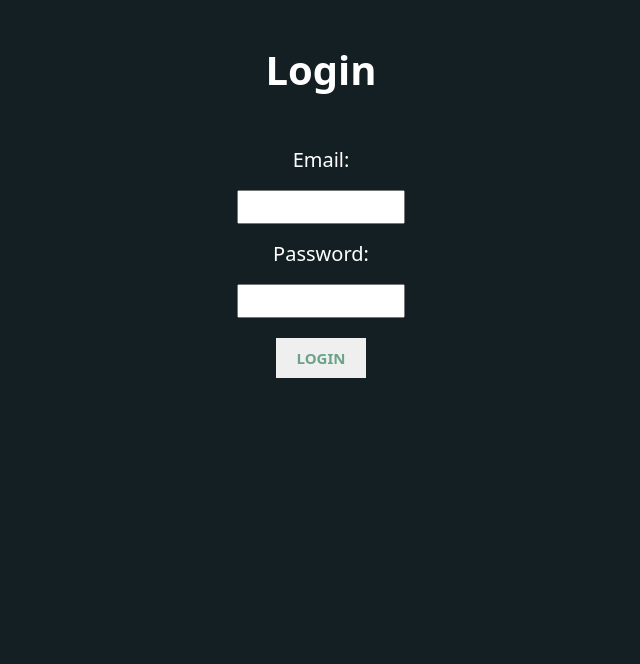
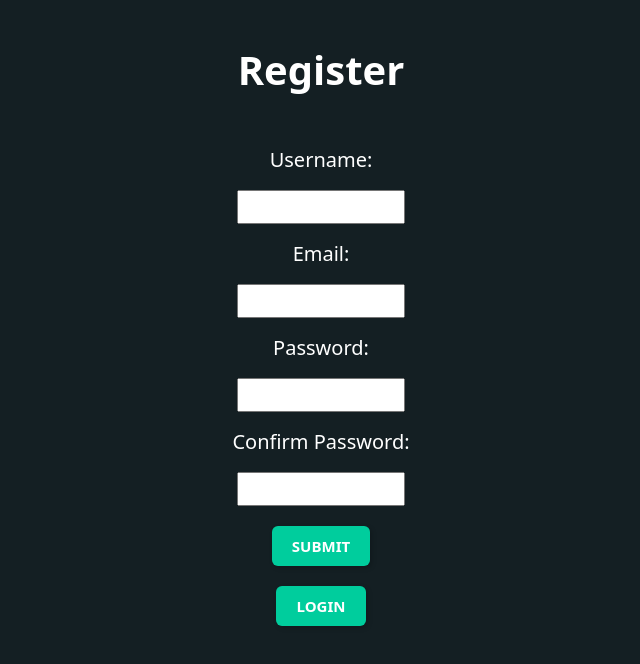
Before and after one commit to BryanBooij/TLE-3, a React (Vite) app: page /Register in a window 1280 px wide. Before the commit this address led to /. Shown: the top 664 px of the page, without its empty margins (319-959 px from the left). Built offline with nearby package versions, Linux system fonts and the light colour scheme; no server answers; a web font is replaced by a local one.

Commit message:
added register page and fixed bigbutton typing for form purposes

```diff
--- a/src/App.jsx
+++ b/src/App.jsx
@@ -17,12 +17,17 @@ import Talk from "./quiz-data/Talk.jsx";
 import Profile from "./profile/Profile.jsx";
 import Family from "./family/Family.jsx";
 import FamilyProfiles from "./family/FamilyProfiles.jsx";
+import Register from "./inlog/Register.jsx";
 
 
 const router = createBrowserRouter([
     {
         path: "/",
         element: <Login/>,
+    },
+    {
+        path: "/Register",
+        element: <Register/>,
     },
     {
         element: <ProtectedRoute/>,
--- a/src/buttons/ButtonMain.jsx
+++ b/src/buttons/ButtonMain.jsx
@@ -1,9 +1,9 @@
 import React from "react";
 import "./Buttons.css";
 
-const ButtonMain = ({ label, onClick, isActive }) => {
+const ButtonMain = ({ label, onClick, isActive, type }) => {
   return (
-      <button type="button" className={`button-main ${isActive ? "active-button" : ""}`} onClick={onClick}>
+      <button type={type} className={`button-main ${isActive ? "active-button" : ""}`} onClick={onClick}>
           {label}
       </button>
   );
--- a/src/inlog/Login.css
+++ b/src/inlog/Login.css
@@ -33,3 +33,11 @@
     justify-content: center;
     margin-top: 30px;
 }
+
+
+.login-container{
+    display: flex;
+    flex-direction: column;
+    align-items: center;
+    justify-content: center;
+}
--- a/src/inlog/Login.jsx
+++ b/src/inlog/Login.jsx
@@ -1,6 +1,8 @@
 import { useState, useEffect } from "react";
 import { useNavigate } from "react-router";
 import "./Login.css"
+import ButtonMain from "../buttons/ButtonMain.jsx";
+import BigButton from "../buttons/BigButton.jsx";
 
 function Login(){
     const [email, setEmail] = useState("");
@@ -62,8 +64,9 @@ function Login(){
 
                 {error && <p style={{ color: "red", marginTop: "10px" }}>{error}</p>}
 
-                <button type="submit">Login</button>
+                <ButtonMain label="submit"/>
             </form>
+            <ButtonMain label="Registreer" onClick={() => navigate(`/Register`)}/>
         </div>
     )
 }
--- /dev/null
+++ b/src/inlog/Register.jsx
@@ -0,0 +1,76 @@
+import { useState } from "react";
+import { useNavigate } from "react-router";
+import "./Login.css";
+import ButtonMain from "../buttons/ButtonMain.jsx";
+
+function Register() {
+    const [username, setUsername] = useState("");
+    const [email, setEmail] = useState("");
+    const [password, setPassword] = useState("");
+    const [confirmPassword, setConfirmPassword] = useState("");
+    const [error, setError] = useState("");
+    const [success, setSuccess] = useState("");
+    const navigate = useNavigate();
+
+    const handleSubmit = async (e) => {
+        e.preventDefault();
+
+        if (password !== confirmPassword) {
+            setError("Passwords do not match");
+            return;
+        }
+
+        try {
+            const res = await fetch("http://145.24.237.168:8000/users", {
+                method: "POST",
+                headers: {
+                    "Content-Type": "application/json",
+                    "Accept": "application/json"
+                },
+                body: JSON.stringify({ username, email, password })
+            });
+
+            const data = await res.json();
+
+            if (res.ok) {
+                setSuccess("User registered successfully!");
+                localStorage.setItem("token", "loggedin");
+                navigate("/Home");
+                setError("");
+            } else {
+                setError(data.message || "Registration failed");
+            }
+        } catch (err) {
+            setError("Network error");
+            console.error(err);
+        }
+    };
+
+    return (
+        <div className="login-container">
+            <h1>Register</h1>
+            <form className="login-form" onSubmit={handleSubmit}>
+                <label htmlFor="username">Username: </label>
+                <input type="username" id="username" name="username" value={username} onChange={(e) => setUsername(e.target.value)} required/>
+
+                <label htmlFor="email">Email: </label>
+                <input type="email" id="email" name="email" value={email} onChange={(e) => setEmail(e.target.value)} required/>
+
+                <label htmlFor="password">Password: </label>
+                <input type="password" id="password" name="password" value={password} onChange={(e) => setPassword(e.target.value)} required/>
+
+                <label htmlFor="confirmPassword">Confirm Password: </label>
+                <input type="password" id="confirmPassword" name="confirmPassword" value={confirmPassword} onChange={(e) => setConfirmPassword(e.target.value)} required/>
+
+                {error && <p style={{ color: "red", marginTop: "10px" }}>{error}</p>}
+                {success && <p style={{ color: "green", marginTop: "10px" }}>{success}</p>}
+
+                {/*<button type="submit">Login</button>*/}
+                <ButtonMain label="Submit" type="submit"/>
+            </form>
+            <ButtonMain label="Login" onClick={() => navigate(`/`)}/>
+        </div>
+    );
+}
+
+export default Register;
```
Also changed, not shown: src/family/Family.jsx (+1 -6 lines).
